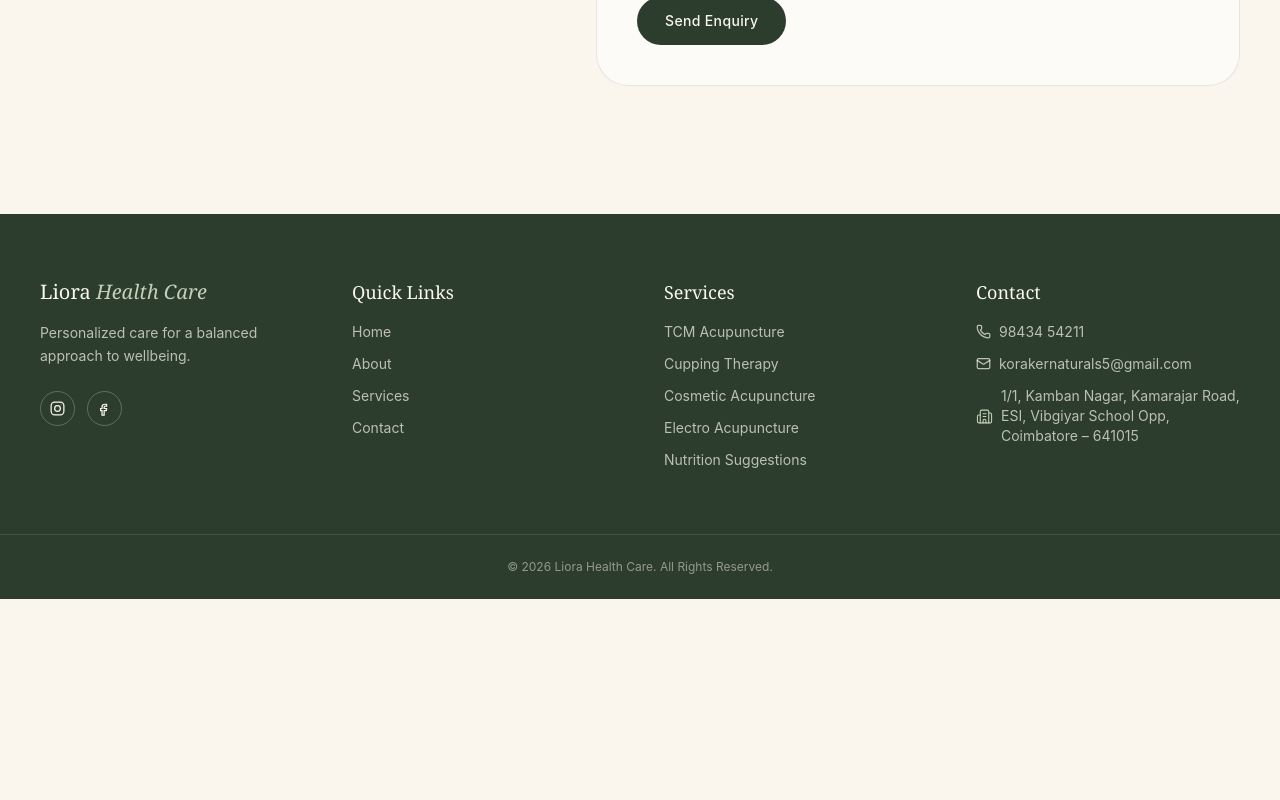
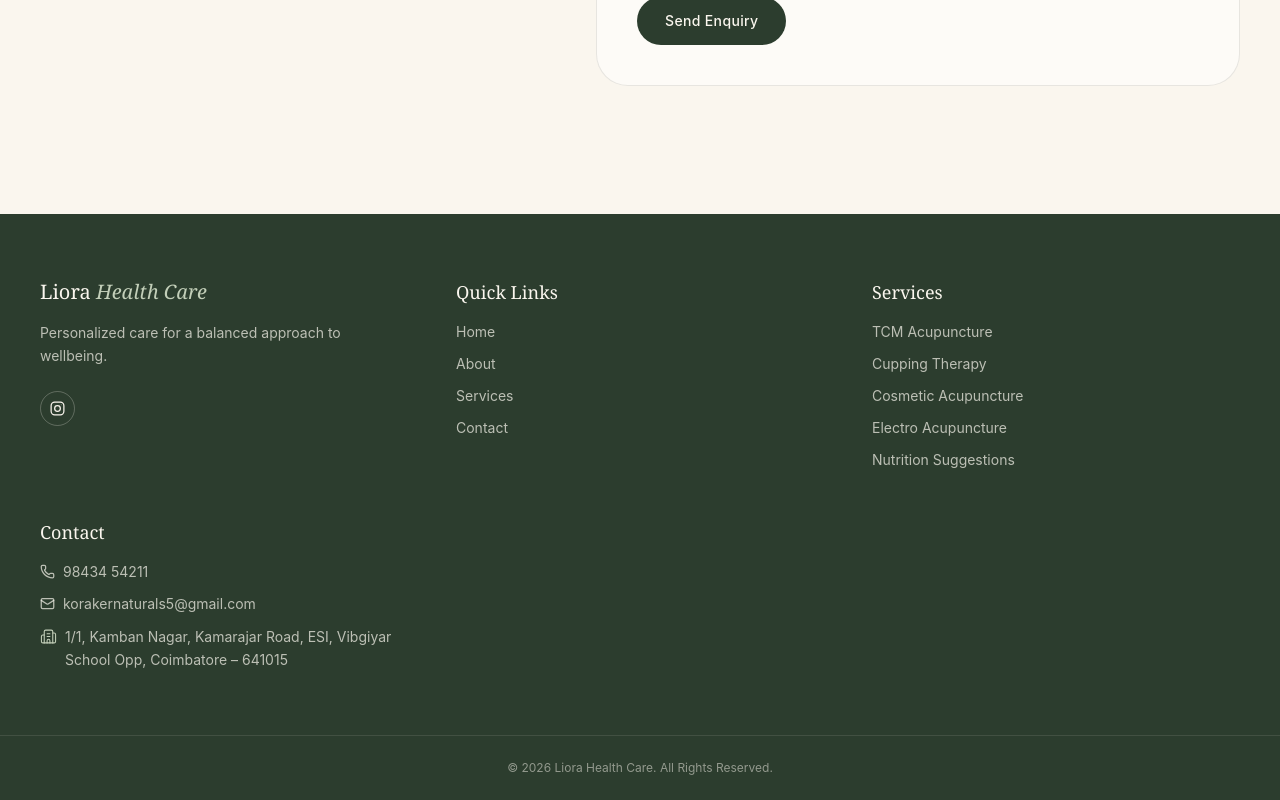
Before and after one commit to Prabhakaran-1605/liora-health-care-website, a React (Vite) app: page /contact in a window 1280 px wide. Shown: the part 1008-1808 px from the top of the page. Before the commit the page ends 1607 px from the top, so only its background shows below. Built offline with nearby package versions, Linux system fonts and the light colour scheme.

Commit message:
Refactor Footer component: update Instagram icon, adjust layout, and improve accessibility

```diff
--- a/src/components/Footer.jsx
+++ b/src/components/Footer.jsx
@@ -1,23 +1,28 @@
 import { Link } from 'react-router-dom';
-import { Phone, Mail, Building2  } from 'lucide-react';
+import { Phone, Mail, Building2 } from 'lucide-react';
 import services from '../data/services.js';
 
-// Lucide no longer ships trademarked brand marks, so these are drawn as
-// simple, minimal line glyphs consistent with the rest of the icon set.
+// Instagram icon
 function InstagramGlyph(props) {
   return (
-    <svg viewBox="0 0 24 24" width="17" height="17" fill="none" stroke="currentColor" strokeWidth="1.75" {...props}>
+    <svg
+      viewBox="0 0 24 24"
+      width="17"
+      height="17"
+      fill="none"
+      stroke="currentColor"
+      strokeWidth="1.75"
+      {...props}
+    >
       <rect x="3" y="3" width="18" height="18" rx="5" />
       <circle cx="12" cy="12" r="4" />
-      <circle cx="17.2" cy="6.8" r="0.6" fill="currentColor" stroke="none" />
-    </svg>
-  );
-}
-
-function FacebookGlyph(props) {
-  return (
-    <svg viewBox="0 0 24 24" width="17" height="17" fill="none" stroke="currentColor" strokeWidth="1.75" {...props}>
-      <path d="M15 8.5h-2a1.5 1.5 0 0 0-1.5 1.5v2H15l-.5 3H11.5v6.5h-3V15h-2v-3h2v-2.2C8.5 7.5 10 6 12.5 6H15v2.5z" />
+      <circle
+        cx="17.2"
+        cy="6.8"
+        r="0.6"
+        fill="currentColor"
+        stroke="none"
+      />
     </svg>
   );
 }
@@ -25,14 +30,22 @@ function FacebookGlyph(props) {
 export default function Footer() {
   return (
     <footer className="bg-forest text-ivory">
-      <div className="mx-auto max-w-7xl px-6 lg:px-10 py-16 grid gap-12 sm:grid-cols-2 lg:grid-cols-4">
+      <div className="mx-auto max-w-7xl px-6 lg:px-10 py-16 grid gap-12 sm:grid-cols-2 lg:grid-cols-3">
+
+        {/* Brand */}
         <div className="flex flex-col gap-4">
           <span className="font-serif text-xl">
-            Liora <span className="italic font-normal text-sage-light">Health Care</span>
+            Liora{' '}
+            <span className="italic font-normal text-sage-light">
+              Health Care
             </span>
+          </span>
+
           <p className="text-ivory/70 text-sm leading-relaxed max-w-xs">
             Personalized care for a balanced approach to wellbeing.
           </p>
+
+          {/* Social Media */}
           <div className="flex items-center gap-3 pt-2">
             <a
               href="https://www.instagram.com/liora_healthcare/"
@@ -43,34 +56,56 @@ export default function Footer() {
             >
               <InstagramGlyph />
             </a>
-            <a
-              href="#"
-              aria-label="Liora Health Care on Facebook"
-              className="rounded-full border border-ivory/25 p-2 hover:border-gold hover:text-gold transition-colors"
-            >
-              <FacebookGlyph />
-            </a>
           </div>
         </div>
 
-        <nav aria-label="Quick links" className="flex flex-col gap-3">
-          <h3 className="font-serif text-lg mb-1">Quick Links</h3>
-          <Link to="/" className="text-ivory/70 hover:text-ivory text-sm transition-colors">
+        {/* Quick Links */}
+        <nav
+          aria-label="Quick links"
+          className="flex flex-col gap-3"
+        >
+          <h3 className="font-serif text-lg mb-1">
+            Quick Links
+          </h3>
+
+          <Link
+            to="/"
+            className="text-ivory/70 hover:text-ivory text-sm transition-colors"
+          >
             Home
           </Link>
-          <Link to="/about" className="text-ivory/70 hover:text-ivory text-sm transition-colors">
+
+          <Link
+            to="/about"
+            className="text-ivory/70 hover:text-ivory text-sm transition-colors"
+          >
             About
           </Link>
-          <Link to="/services" className="text-ivory/70 hover:text-ivory text-sm transition-colors">
+
+          <Link
+            to="/services"
+            className="text-ivory/70 hover:text-ivory text-sm transition-colors"
+          >
             Services
           </Link>
-          <Link to="/contact" className="text-ivory/70 hover:text-ivory text-sm transition-colors">
+
+          <Link
+            to="/contact"
+            className="text-ivory/70 hover:text-ivory text-sm transition-colors"
+          >
             Contact
           </Link>
         </nav>
 
-        <nav aria-label="Services" className="flex flex-col gap-3">
-          <h3 className="font-serif text-lg mb-1">Services</h3>
+        {/* Services */}
+        <nav
+          aria-label="Services"
+          className="flex flex-col gap-3"
+        >
+          <h3 className="font-serif text-lg mb-1">
+            Services
+          </h3>
+
           {services.map((s) => (
             <Link
               key={s.slug}
@@ -82,27 +117,44 @@ export default function Footer() {
           ))}
         </nav>
 
+        {/* Contact */}
         <div className="flex flex-col gap-3">
-          <h3 className="font-serif text-lg mb-1">Contact</h3>
-          <a href="tel:+10000000000" className="flex items-center gap-2 text-ivory/70 hover:text-ivory text-sm transition-colors">
+          <h3 className="font-serif text-lg mb-1">
+            Contact
+          </h3>
+
+          <a
+            href="tel:+919843454211"
+            className="flex items-center gap-2 text-ivory/70 hover:text-ivory text-sm transition-colors"
+          >
             <Phone size={15} strokeWidth={2} />
             98434 54211
           </a>
-          <a href="mailto:hello@example.com" className="flex items-center gap-2 text-ivory/70 hover:text-ivory text-sm transition-colors">
+
+          <a
+            href="mailto:korakernaturals5@gmail.com"
+            className="flex items-center gap-2 text-ivory/70 hover:text-ivory text-sm transition-colors"
+          >
             <Mail size={15} strokeWidth={2} />
             korakernaturals5@gmail.com
           </a>
-          <span className="flex items-center gap-2 text-ivory/70 text-sm">
+
+          <span className="flex items-start gap-2 text-ivory/70 text-sm leading-relaxed">
             <Building2
               size={17}
               strokeWidth={1.5}
               className="mt-0.5 shrink-0 text-sage-light"
             />
-            1/1, Kamban Nagar, Kamarajar Road, ESI, Vibgiyar School Opp, Coimbatore – 641015
+
+            <span>
+              1/1, Kamban Nagar, Kamarajar Road, ESI,
+              Vibgiyar School Opp, Coimbatore – 641015
+            </span>
           </span>
         </div>
       </div>
 
+      {/* Copyright */}
       <div className="border-t border-ivory/10">
         <div className="mx-auto max-w-7xl px-6 lg:px-10 py-6 text-xs text-ivory/50 text-center">
           &copy; {new Date().getFullYear()} Liora Health Care. All Rights Reserved.
```
Lines whose indentation alone changed are shown as unchanged.
